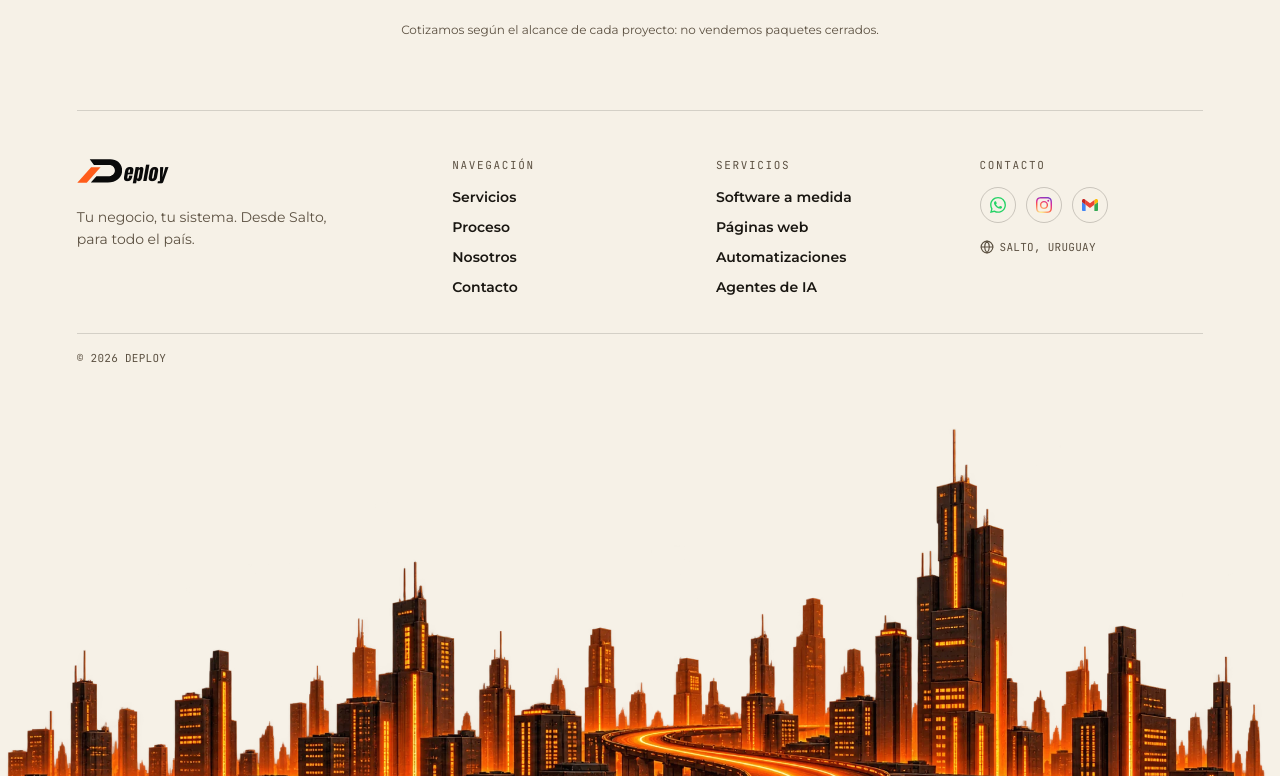
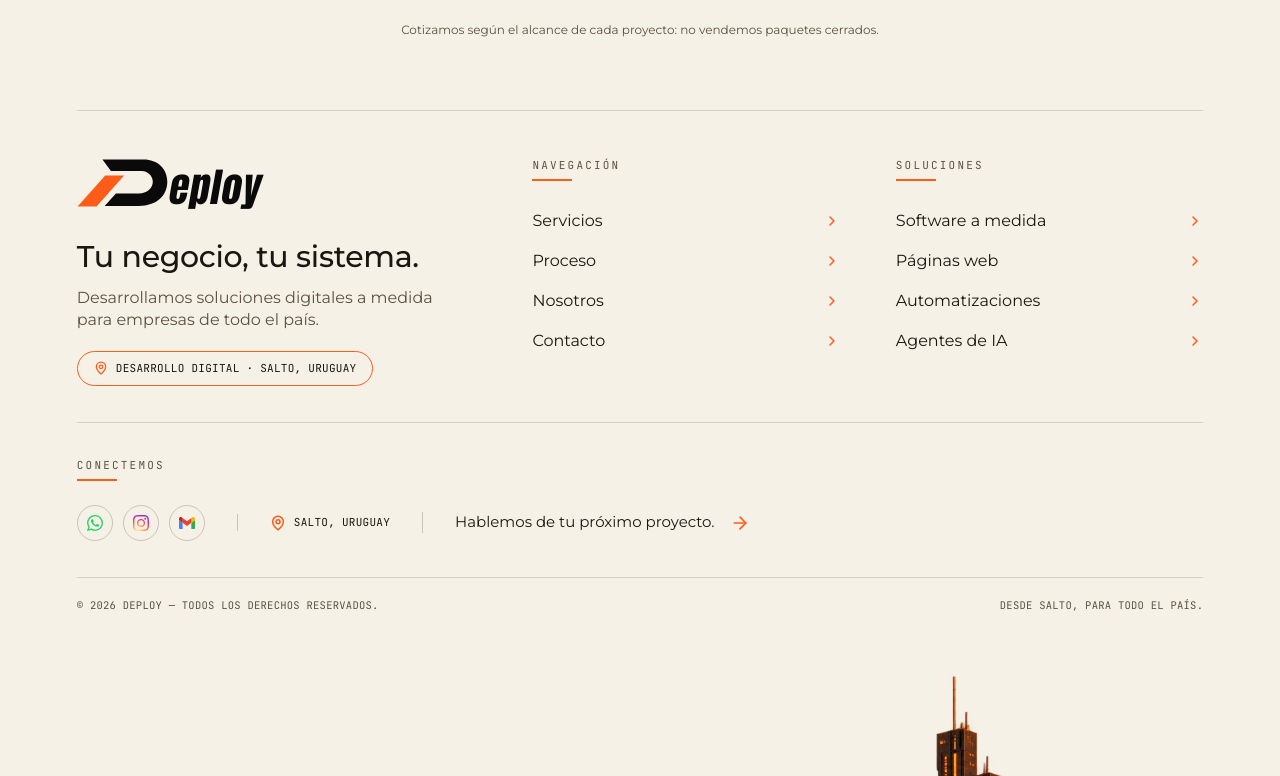
Before and after one commit to iadatabraian-ctrl/web-, a Next.js app: page / in a window 1280 px wide. Shown: the part 6464-7240 px from the top of the page. Built offline with nearby package versions, Linux system fonts and the light colour scheme.

Commit message:
Footer como el diseño del cliente: marca, píldora, columnas con chevrons, Conectemos y barra inferior
Co-Authored-By: Claude Sonnet 5.5 <noreply@anthropic.com>
Claude-Session: https://claude.ai/code/session_016CR8bjtqut3mFtFLKQPjVK

```diff
--- a/components/CtaFooter.tsx
+++ b/components/CtaFooter.tsx
@@ -3,7 +3,7 @@
 import { Logo } from "@/components/Logo";
 import Image from "next/image";
 import Link from "next/link";
-import { ArrowRight, Globe } from "lucide-react";
+import { ArrowRight, ChevronRight, MapPin } from "lucide-react";
 import { WhatsAppIcon, InstagramIcon, GmailIcon } from "@/components/BrandIcons";
 import { ContactForm } from "@/components/ContactForm";
 import { FadeIn } from "@/components/FadeIn";
@@ -86,47 +86,59 @@ export function CtaFooter() {
       <footer className="relative overflow-x-clip bg-brand-cream text-brand-ink-on-cream">
         {/* Información sobre fondo claro: continúa el color de Contacto */}
         <div className="relative z-10 px-5 pt-4 sm:px-8 lg:px-[6vw]">
-          <div className="mx-auto max-w-6xl border-t border-brand-ink-on-cream/15 pt-8 sm:pt-12">
-            <div className="grid grid-cols-2 gap-x-6 gap-y-9 lg:grid-cols-[1.5fr_1fr_1fr_1fr] lg:gap-x-10">
-              <div className="col-span-2 lg:col-span-1">
-                <Link href="/" className="inline-flex" aria-label="Deploy, inicio">
+          <div className="mx-auto max-w-6xl border-t border-brand-ink-on-cream/15 pt-9 sm:pt-12">
+            <div className="lg:grid lg:grid-cols-[1.3fr_1fr_1fr] lg:gap-14">
+              <div>
+                <Link href="/" className="inline-flex [&_.logo-w]:text-[34px] [&_svg]:h-10 sm:[&_.logo-w]:text-[40px] sm:[&_svg]:h-12" aria-label="Deploy, inicio">
                   <Logo dark />
                 </Link>
-                <p className="mt-4 max-w-[16rem] font-body text-sm leading-relaxed text-brand-ink-on-cream-soft">
-                  Tu negocio, tu sistema. Desde Salto, para todo el país.
+                <p className="mt-6 font-body text-2xl font-medium leading-tight tracking-[-0.01em] sm:text-3xl">Tu negocio, tu sistema.</p>
+                <p className="mt-3 max-w-sm font-body text-[15px] leading-snug text-brand-ink-on-cream-soft sm:text-base">
+                  Desarrollamos soluciones digitales a medida para empresas de todo el país.
+                </p>
+                <p className="mt-5 inline-flex items-center gap-2 rounded-full border border-brand-accent px-4 py-2 font-mono text-[11px] uppercase tracking-wide">
+                  <MapPin className="h-3.5 w-3.5 text-brand-accent" strokeWidth={2.25} />
+                  Desarrollo digital · Salto, Uruguay
                 </p>
               </div>
 
+              <div className="mt-9 grid grid-cols-2 gap-x-6 gap-y-9 border-t border-brand-ink-on-cream/15 pt-9 lg:col-span-2 lg:mt-0 lg:gap-x-14 lg:border-t-0 lg:pt-0">
                 <nav aria-label="Pie de página">
-                <h4 className="font-mono text-[11px] uppercase tracking-[0.15em] text-brand-ink-on-cream-soft">Navegación</h4>
-                <ul className="mt-4 flex flex-col gap-2.5 font-body text-sm font-semibold">
+                  <h4 className="font-mono text-[11px] uppercase tracking-[0.2em] text-brand-ink-on-cream-soft">Navegación</h4>
+                  <span aria-hidden="true" className="mt-2 block h-[2px] w-10 bg-brand-accent" />
+                  <ul className="mt-5 flex flex-col font-body text-[15px] sm:text-base">
                     {NAV_LINKS.map((l) => (
                       <li key={l.href}>
-                      <a href={l.href} className="transition-colors hover:text-brand-accent">
+                        <a href={l.href} className="group flex items-center justify-between py-2 transition-colors hover:text-brand-accent">
                           {l.label}
+                          <ChevronRight className="h-4 w-4 text-brand-accent transition-transform duration-200 group-hover:translate-x-0.5" strokeWidth={2.25} />
                         </a>
                       </li>
                     ))}
                   </ul>
                 </nav>
-
-              <nav aria-label="Servicios">
-                <h4 className="font-mono text-[11px] uppercase tracking-[0.15em] text-brand-ink-on-cream-soft">Servicios</h4>
-                <ul className="mt-4 flex flex-col gap-2.5 font-body text-sm font-semibold">
+                <nav aria-label="Soluciones">
+                  <h4 className="font-mono text-[11px] uppercase tracking-[0.2em] text-brand-ink-on-cream-soft">Soluciones</h4>
+                  <span aria-hidden="true" className="mt-2 block h-[2px] w-10 bg-brand-accent" />
+                  <ul className="mt-5 flex flex-col font-body text-[15px] sm:text-base">
                     {SERVICE_LINKS.map((l) => (
                       <li key={l.href}>
-                      <a href={l.href} className="transition-colors hover:text-brand-accent">
+                        <a href={l.href} className="group flex items-center justify-between py-2 transition-colors hover:text-brand-accent">
                           {l.label}
+                          <ChevronRight className="h-4 w-4 text-brand-accent transition-transform duration-200 group-hover:translate-x-0.5" strokeWidth={2.25} />
                         </a>
                       </li>
                     ))}
                   </ul>
                 </nav>
+              </div>
+            </div>
 
-              <div className="col-span-2 lg:col-span-1">
-                <h4 className="font-mono text-[11px] uppercase tracking-[0.15em] text-brand-ink-on-cream-soft">Contacto</h4>
-                <div className="mt-4 flex flex-wrap items-center gap-x-6 gap-y-3 lg:block">
-                  <div className="flex items-center gap-2.5">
+            <div className="mt-9 border-t border-brand-ink-on-cream/15 pt-9">
+              <h4 className="font-mono text-[11px] uppercase tracking-[0.2em] text-brand-ink-on-cream-soft">Conectemos</h4>
+              <span aria-hidden="true" className="mt-2 block h-[2px] w-10 bg-brand-accent" />
+              <div className="mt-6 flex flex-col gap-6 sm:flex-row sm:items-center sm:gap-0">
+                <div className="flex items-center gap-2.5 sm:pr-8">
                   <a href="https://wa.me/59898648853" target="_blank" rel="noopener" aria-label="WhatsApp" className={ICON}>
                     <WhatsAppIcon className="h-4 w-4" />
                   </a>
@@ -137,15 +149,26 @@ export function CtaFooter() {
                     <GmailIcon className="h-4 w-4" />
                   </a>
                 </div>
-                  <p className="inline-flex items-center gap-1.5 font-mono text-[11px] uppercase tracking-wide text-brand-ink-on-cream-soft lg:mt-4">
-                    <Globe className="h-3.5 w-3.5" strokeWidth={2} />
+                <p className="inline-flex items-center gap-2 font-mono text-[11px] uppercase tracking-wide sm:border-l sm:border-brand-ink-on-cream/20 sm:px-8">
+                  <MapPin className="h-4 w-4 text-brand-accent" strokeWidth={2.25} />
                   Salto, Uruguay
                 </p>
-                </div>
+                <a
+                  href="https://wa.me/59898648853?text=Hola%2C%20quiero%20hablar%20de%20mi%20proyecto"
+                  target="_blank"
+                  rel="noopener"
+                  className="group inline-flex items-center justify-between gap-4 font-body text-[15px] leading-snug transition-colors hover:text-brand-accent sm:border-l sm:border-brand-ink-on-cream/20 sm:pl-8"
+                >
+                  Hablemos de tu próximo proyecto.
+                  <ArrowRight className="h-5 w-5 shrink-0 text-brand-accent transition-transform duration-200 group-hover:translate-x-1" strokeWidth={2} />
+                </a>
               </div>
             </div>
 
-            <p className="mt-9 border-t border-brand-ink-on-cream/15 pt-4 font-mono text-[11px] uppercase tracking-wide text-brand-ink-on-cream-soft">© 2026 Deploy</p>
+            <div className="mt-9 flex flex-col gap-2 border-t border-brand-ink-on-cream/15 pt-5 font-mono text-[10.5px] uppercase tracking-wide text-brand-ink-on-cream-soft sm:flex-row sm:items-center sm:justify-between">
+              <span>© 2026 Deploy — Todos los derechos reservados.</span>
+              <span>Desde Salto, para todo el país.</span>
+            </div>
           </div>
         </div>
 
```
Lines whose indentation alone changed are shown as unchanged.
